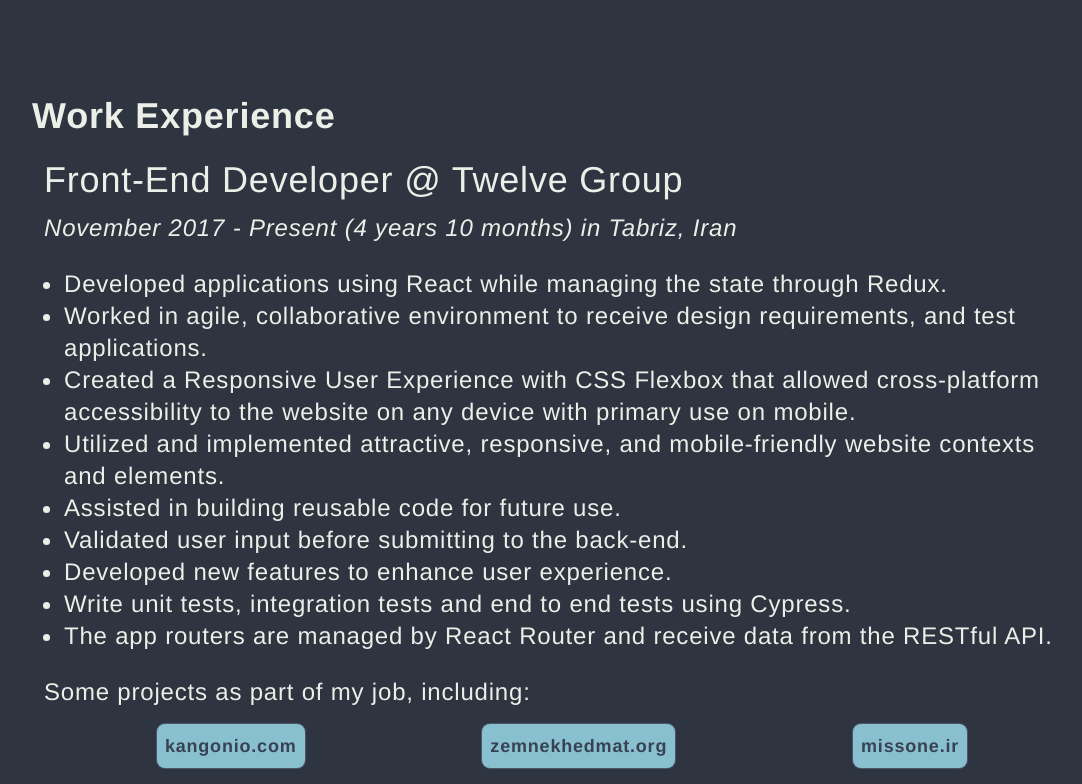
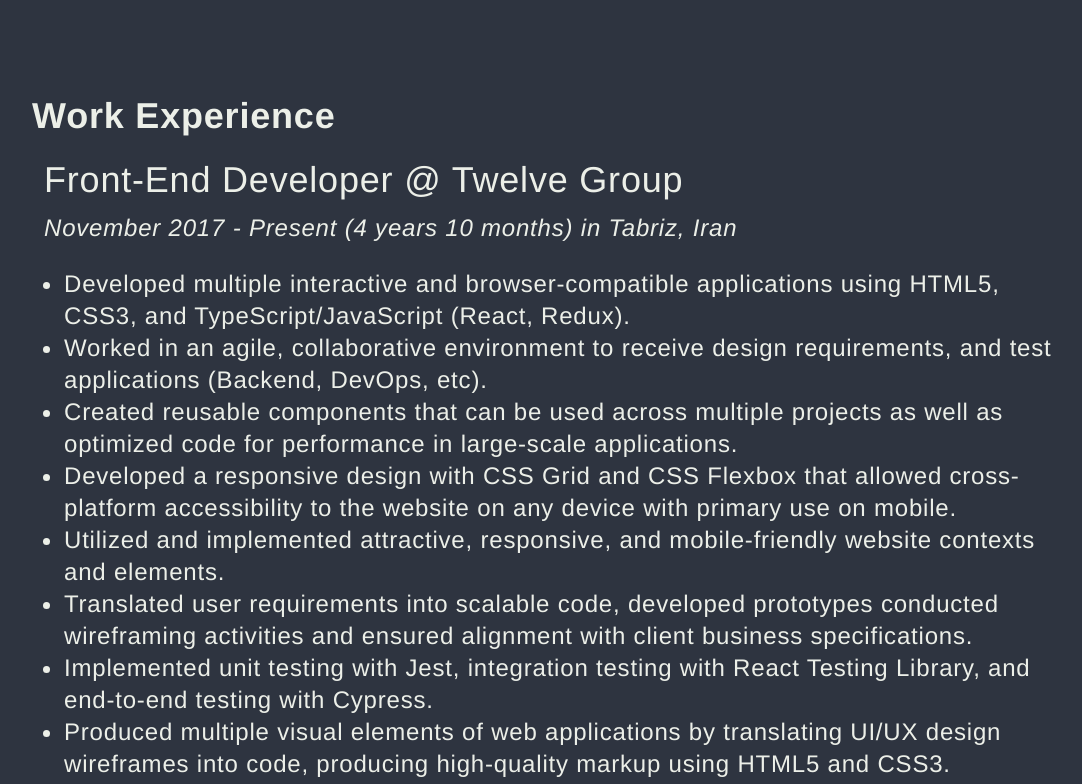
Before and after one commit to alimonapour/alimonapour.me, a Next.js app: page / in a window 1280 px wide. Shown: the part 2000-2784 px from the top of the page, without its empty margins (96-1178 px from the left). Built offline with nearby package versions, Linux system fonts and the light colour scheme.

Commit message:
feat: add achievements to 12 group work experience

```diff
--- a/src/components/work-experience/12-Experience.js
+++ b/src/components/work-experience/12-Experience.js
@@ -11,28 +11,45 @@ export function TwelveGroupExperience() {
       </h3>
       <ul className='list-disc text-xl sm:text-2xl py-3 ml-5'>
         <li>
-          Developed applications using React while managing the state through
-          Redux.
+          Developed multiple interactive and browser-compatible applications
+          using HTML5, CSS3, and TypeScript/JavaScript (React, Redux).
         </li>
         <li>
-          Worked in agile, collaborative environment to receive design
-          requirements, and test applications.
+          Worked in an agile, collaborative environment to receive design
+          requirements, and test applications (Backend, DevOps, etc).
         </li>
         <li>
-          Created a Responsive User Experience with CSS Flexbox that allowed
-          cross-platform accessibility to the website on any device with primary
-          use on mobile.
+          Created reusable components that can be used across multiple projects
+          as well as optimized code for performance in large-scale applications.
+        </li>
+        <li>
+          Developed a responsive design with CSS Grid and CSS Flexbox that
+          allowed cross-platform accessibility to the website on any device with
+          primary use on mobile.
         </li>
         <li>
           Utilized and implemented attractive, responsive, and mobile-friendly
           website contexts and elements.
         </li>
+        <li>
+          Translated user requirements into scalable code, developed prototypes
+          conducted wireframing activities and ensured alignment with client
+          business specifications.
+        </li>
+        <li>
+          Implemented unit testing with Jest, integration testing with React
+          Testing Library, and end-to-end testing with Cypress.
+        </li>
+        <li>
+          Produced multiple visual elements of web applications by translating
+          UI/UX design wireframes into code, producing high-quality markup using
+          HTML5 and CSS3.
+        </li>
         <li>Assisted in building reusable code for future use.</li>
-        <li>Validated user input before submitting to the back-end.</li>
         <li>Developed new features to enhance user experience.</li>
         <li>
-          Write unit tests, integration tests and end to end tests using
-          Cypress.
+          Used Git version control system to manage source code changes and
+          collaborate with other developers on tasks when needed.
         </li>
         <li>
           The app routers are managed by React Router and receive data from the
@@ -44,6 +61,14 @@ export function TwelveGroupExperience() {
           Some projects as part of my job, including:
         </h3>
         <div className='list-none text-lg ml-6 my-2 py-2 flex flex-col items-center sm:flex-row sm:justify-around sm:items-center'>
+          <Link href='https://pingonio.com/'>
+            <a
+              className='w-60 sm:w-auto font-extrabold transition ease-in-out delay-150 bg-tahiti text-bermuda hover:bg-bermuda hover:text-tahiti hover:-translate-y-1 hover:scale-100  duration-300 p-2 mb-3 sm:mb-0 rounded-lg text-center ring-metal ring-1'
+              target='_blank'
+            >
+              pingonio.com
+            </a>
+          </Link>
           <Link href='https://kangonio.com/'>
             <a
               className='w-60 sm:w-auto font-extrabold transition ease-in-out delay-150 bg-tahiti text-bermuda hover:bg-bermuda hover:text-tahiti hover:-translate-y-1 hover:scale-100  duration-300 p-2 mb-3 sm:mb-0 rounded-lg text-center ring-metal ring-1'
```
